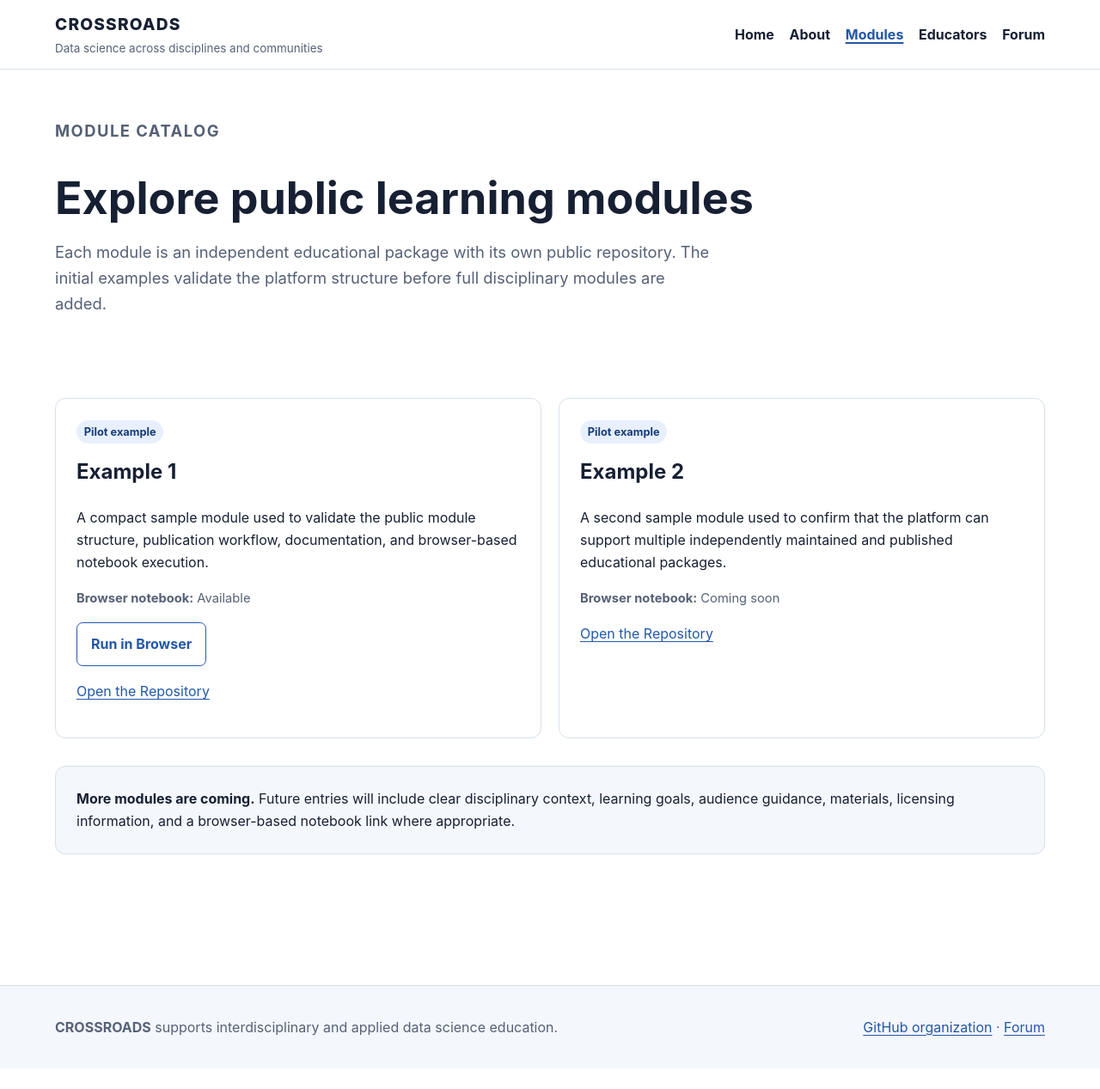
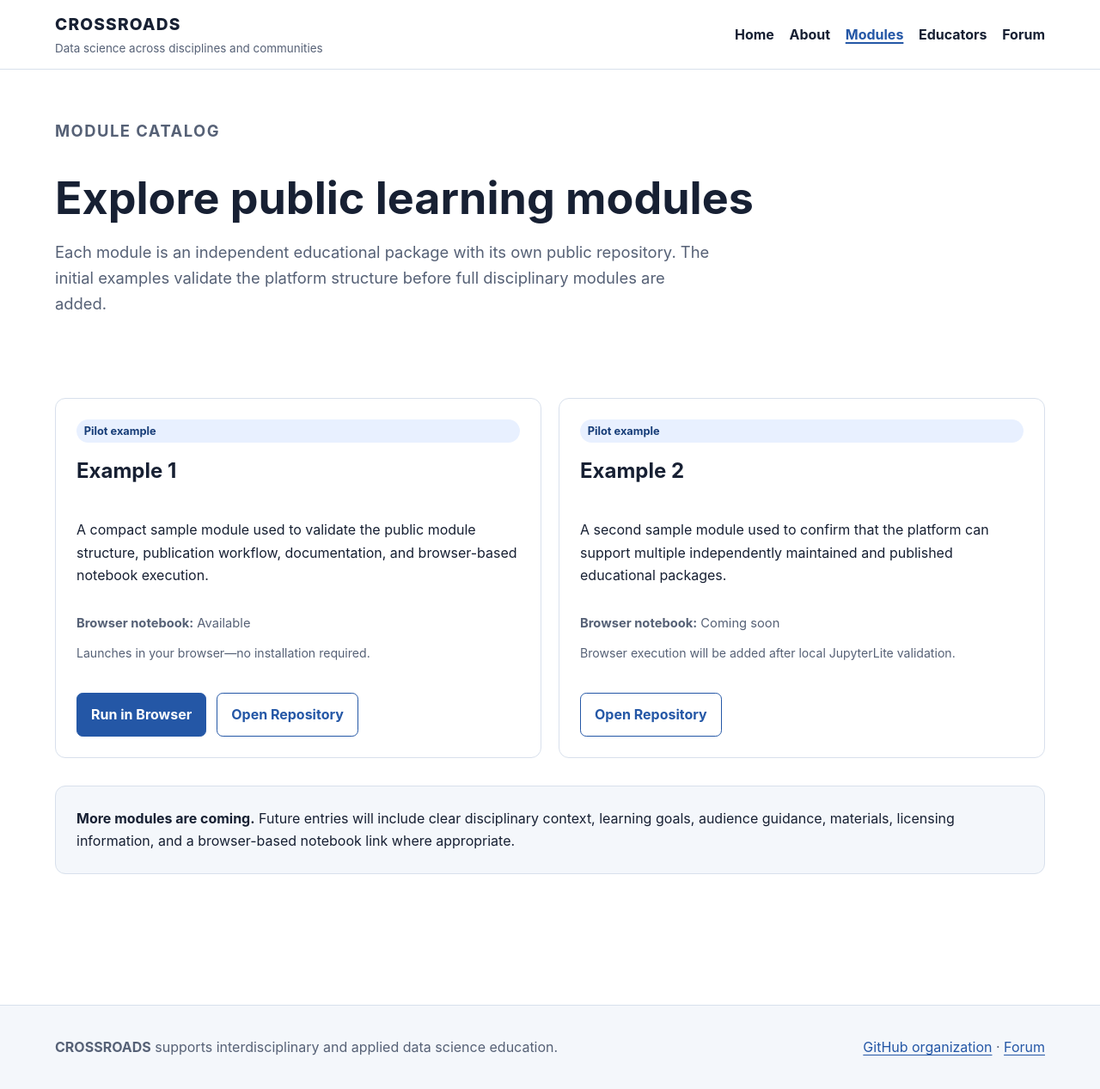
Before and after one commit to CROSSROADS-DS/hub, a Jekyll site: the page built from modules.md, in a window 1280 px wide. Shown: the whole page at 86% size. Built offline with Jekyll 4.4.1, drawn with Linux system fonts in a browser that asks for light colours; before the commit the page ends 1243 px from its top, so only the background shows below that.

Commit message:
Polish module cards and browser launch actions

```diff
--- a/assets/css/style.css
+++ b/assets/css/style.css
@@ -322,3 +322,37 @@ img {
     scroll-behavior: auto;
   }
 }
+
+/* Module catalog refinements */
+.module-card {
+  display: flex;
+  flex-direction: column;
+  height: 100%;
+}
+
+.launch-note {
+  margin-top: -0.25rem;
+  color: var(--muted);
+  font-size: 0.88rem;
+}
+
+.module-actions {
+  display: flex;
+  flex-wrap: wrap;
+  gap: 0.75rem;
+  align-items: center;
+  margin-top: auto;
+  padding-top: 1.25rem;
+}
+
+.button-secondary {
+  color: var(--accent);
+  background: var(--surface);
+}
+
+.button-secondary:hover,
+.button-secondary:focus-visible {
+  color: var(--accent-dark);
+  border-color: var(--accent-dark);
+  background: var(--surface-soft);
+}
--- a/modules.md
+++ b/modules.md
@@ -8,70 +8,87 @@ description: Browse the public educational modules available through the CROSSRO
   <div class="container">
     <p class="eyebrow">Module catalog</p>
     <h1>Explore public learning modules</h1>
-    <p>Each module is an independent educational package with its own public repository. The initial examples validate the platform structure before full disciplinary modules are added.</p>
+    <p>
+      Each module is an independent educational package with its own public
+      repository. The initial examples validate the platform structure before
+      full disciplinary modules are added.
+    </p>
   </div>
 </header>
 
 <section class="page-section">
   <div class="container">
     <div class="module-grid">
+      <article class="module-card">
+        <span class="status">Pilot example</span>
 
-      <article class="module-card">
-  <span class="status">Pilot example</span>
+        <h2>Example 1</h2>
 
-  <h2>Example 1</h2>
+        <p>
+          A compact sample module used to validate the public module structure,
+          publication workflow, documentation, and browser-based notebook
+          execution.
+        </p>
 
-  <p>
-    A compact sample module used to validate the public module structure,
-    publication workflow, documentation, and browser-based notebook
-    execution.
-  </p>
+        <p class="module-meta">
+          <strong>Browser notebook:</strong> Available
+        </p>
 
-  <p class="module-meta">
-    <strong>Browser notebook:</strong> Available
-  </p>
+        <p class="launch-note">
+          Launches in your browser—no installation required.
+        </p>
 
-  <p>
-    <a class="button"
-       href="https://crossroads-ds.github.io/jupyterlite/lab/index.html?path=example1/example1.ipynb">
-       Run in Browser
-    </a>
-  </p>
+        <div class="module-actions">
+          <a
+            class="button button-primary"
+            href="https://crossroads-ds.github.io/jupyterlite/lab/index.html?path=example1/example1.ipynb"
+          >
+            Run in Browser
+          </a>
 
-  <p>
-    <a href="https://github.com/crossroads-ds/example1">
-      Open the Repository
-    </a>
-  </p>
-
+          <a
+            class="button button-secondary"
+            href="https://github.com/crossroads-ds/example1"
+          >
+            Open Repository
+          </a>
+        </div>
       </article>
 
       <article class="module-card">
-  <span class="status">Pilot example</span>
+        <span class="status">Pilot example</span>
 
-  <h2>Example 2</h2>
+        <h2>Example 2</h2>
 
-  <p>
-    A second sample module used to confirm that the platform can support
-    multiple independently maintained and published educational packages.
-  </p>
+        <p>
+          A second sample module used to confirm that the platform can support
+          multiple independently maintained and published educational packages.
+        </p>
 
-  <p class="module-meta">
-    <strong>Browser notebook:</strong> Coming soon
-  </p>
+        <p class="module-meta">
+          <strong>Browser notebook:</strong> Coming soon
+        </p>
 
-  <p>
-    <a href="https://github.com/crossroads-ds/example2">
-      Open the Repository
-    </a>
-  </p>
+        <p class="launch-note">
+          Browser execution will be added after local JupyterLite validation.
+        </p>
 
+        <div class="module-actions">
+          <a
+            class="button button-secondary"
+            href="https://github.com/crossroads-ds/example2"
+          >
+            Open Repository
+          </a>
+        </div>
       </article>
-
     </div>
 
     <div class="notice">
-      <strong>More modules are coming.</strong> Future entries will include clear disciplinary context, learning goals, audience guidance, materials, licensing information, and a browser-based notebook link where appropriate.
+      <strong>More modules are coming.</strong> Future entries will include clear
+      disciplinary context, learning goals, audience guidance, materials,
+      licensing information, and a browser-based notebook link where
+      appropriate.
     </div>
   </div>
 </section>
```
